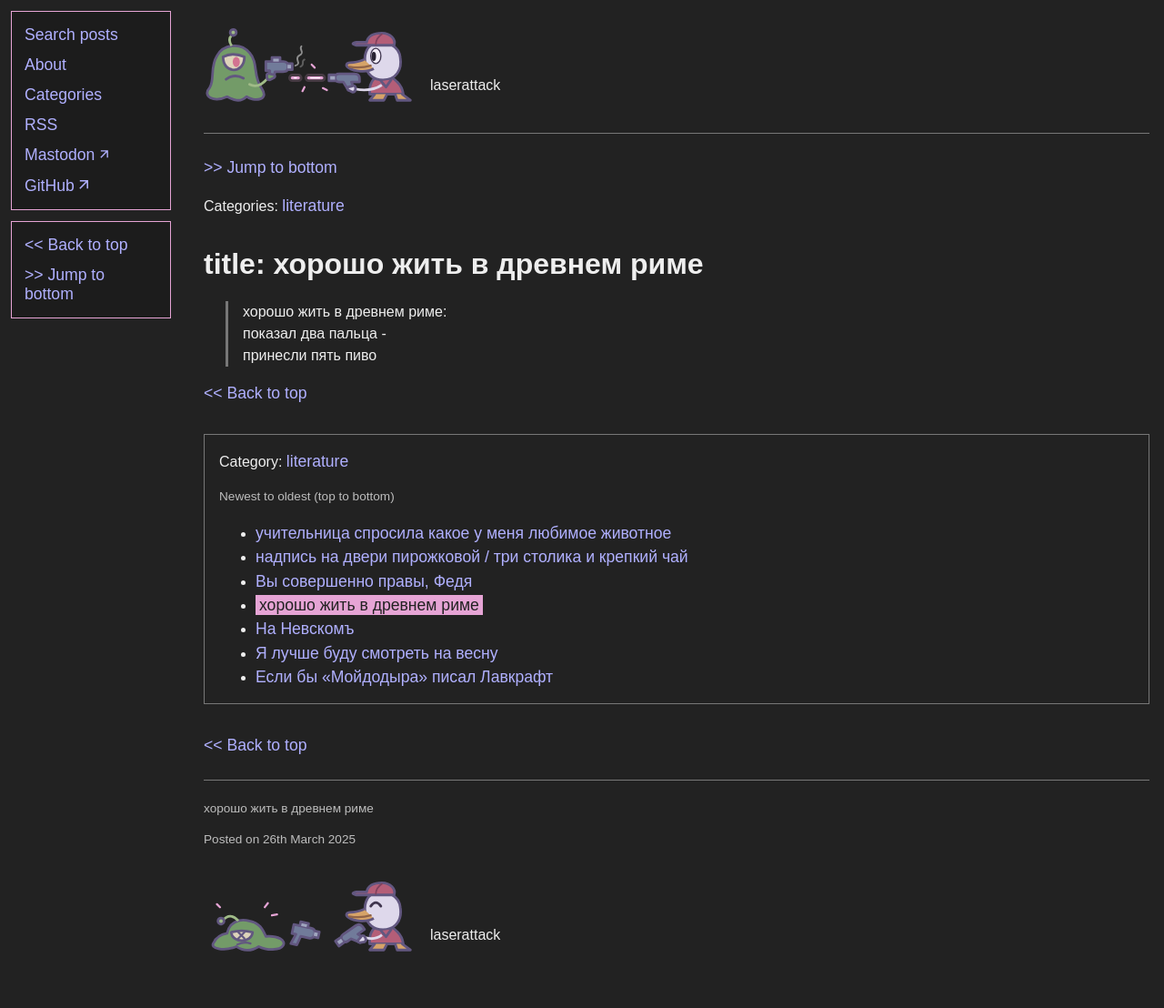
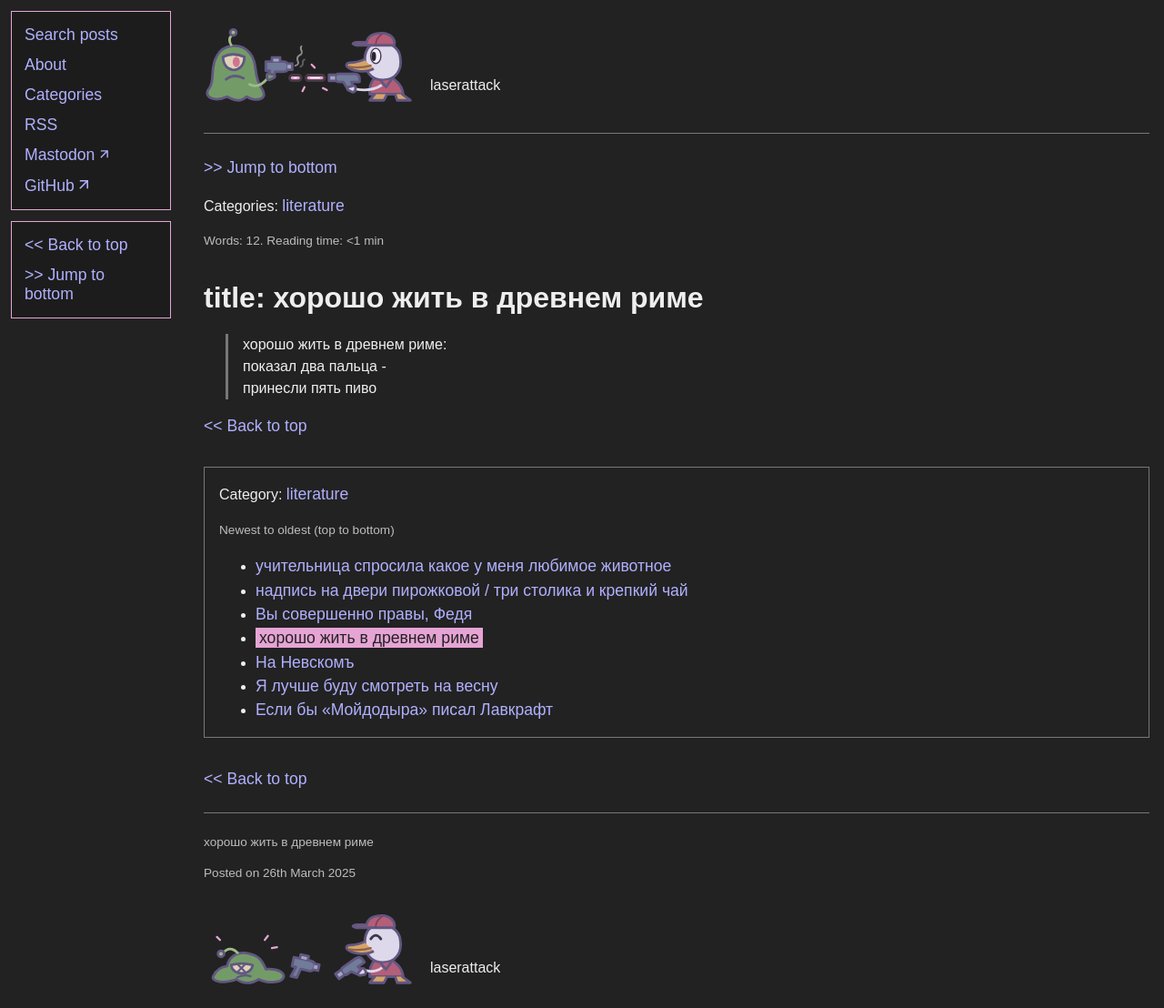
Before and after one commit to laserattack/laserattack.github.io, a Jekyll site: the page built from _posts/2025-03-26-ancient-rome.markdown, in a window 1280 px wide and 1108 px high. Shown: the whole window at 91% size. Built offline with Jekyll 4.4.1, drawn with Linux system fonts in a browser that asks for light colours.

Commit message:
Add word count and estimated reading time to posts

```diff
--- a/_layouts/post.html
+++ b/_layouts/post.html
@@ -41,6 +41,16 @@
     {% if page.categories.size > 0 %}
       <p>Categories: {% for category in page.categories %}<a href="/categories/{{ category | slugify }}/">{{ category | escape }}</a>{% unless forloop.last %}, {% endunless %}{% endfor %}</p>
     {% endif %}
+    {% assign words = content | strip_html | number_of_words %}
+    {% assign reading_time = words | divided_by: 200.0 | ceil %}
+    <p class="entry-meta">
+      Words: {{ words }}. Reading time:
+      {% if words < 200 %}
+        &lt;1 min
+      {% else %}
+        ~{{ reading_time }} min
+      {% endif %}
+    </p>
     {% if page.title %}
       <h1>title: {{ page.title }}</h1>
     {% endif %}
```
